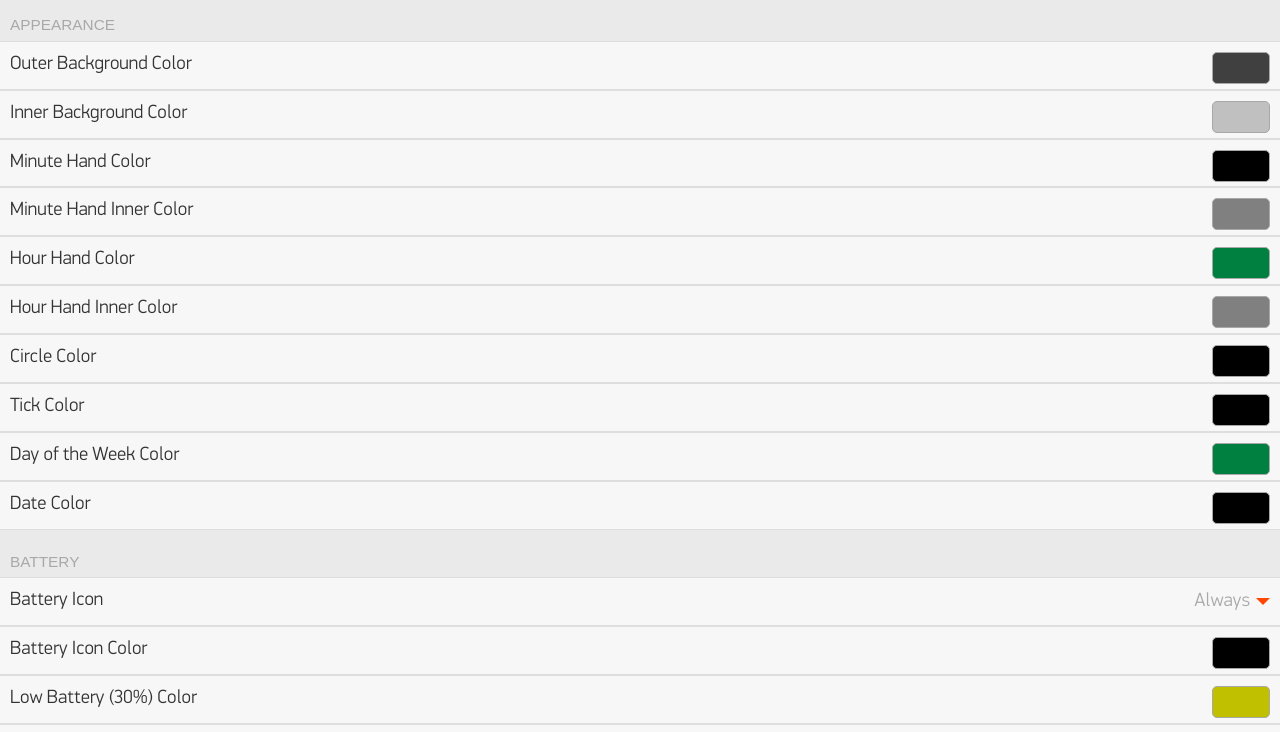
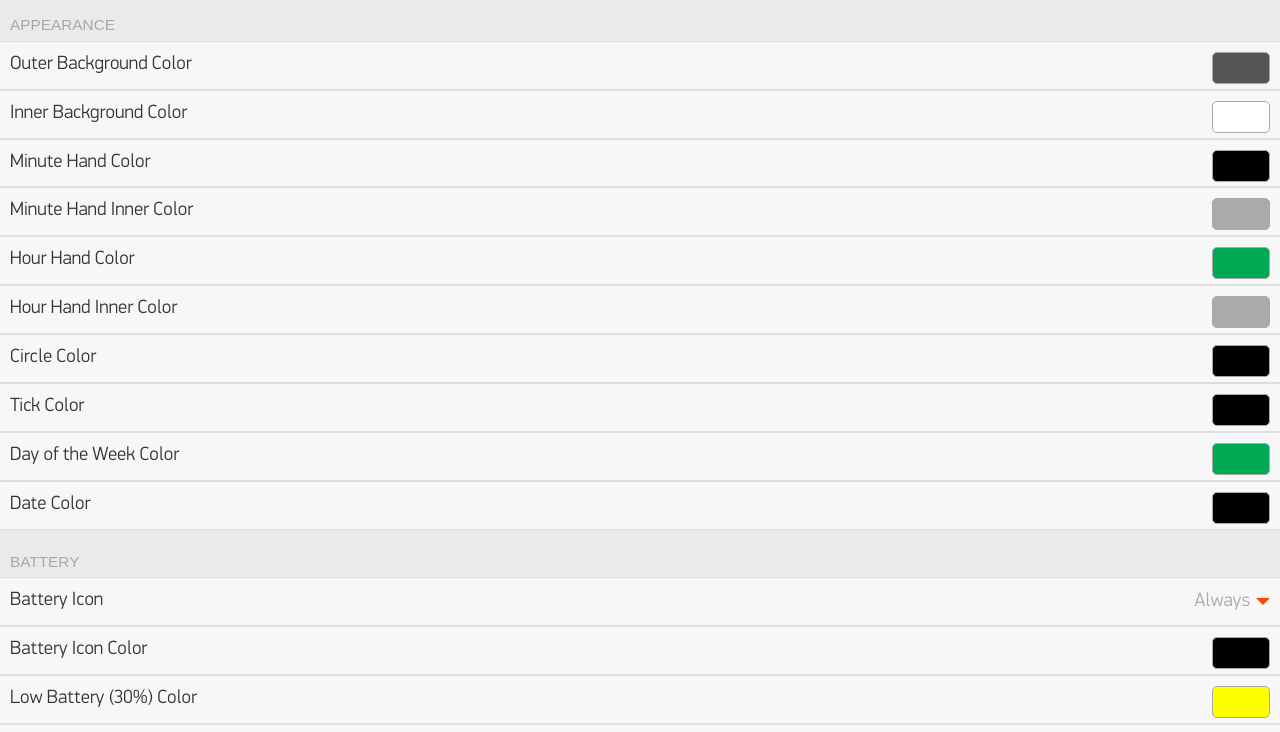
Before and after one commit to stefanheule/obsidian, a plain HTML site: page config/index.html in a window 1280 px wide. Shown: the part 54-786 px from the top of the page. Drawn offline with Linux system fonts and the light colour scheme.

Commit message:
work in progress

```diff
--- a/config/js/gcolor.js
+++ b/config/js/gcolor.js
@@ -125,10 +125,13 @@ var GColor = (function () {
   // Converts a GColor color to a hex number (e.g. FFFFFF)
   function GColorToHex(color) {
     var col = color - 192;
-    var r = (((col >> 4) & 0x3) << 6) << 16;
-    var g = (((col >> 2) & 0x3) << 6) << 8;
-    var b = (((col >> 0) & 0x3) << 6) << 0;
-    var res = (r + g + b).toString(16);
+    var r = (col >> 4) & 0x3;
+    var g = (col >> 2) & 0x3;
+    var b = (col >> 0) & 0x3;
+    r = r | (r << 2) | (r << 4) | (r << 6);
+    g = g | (g << 2) | (g << 4) | (g << 6);
+    b = b | (b << 2) | (b << 4) | (b << 6);
+    var res = ((r << 16) + (g << 8) + b).toString(16);
     while (res.length < 6) res = '0' + res;
     return res;
   }
```
Also changed, not shown: config/index.html (line endings or trailing spaces).
